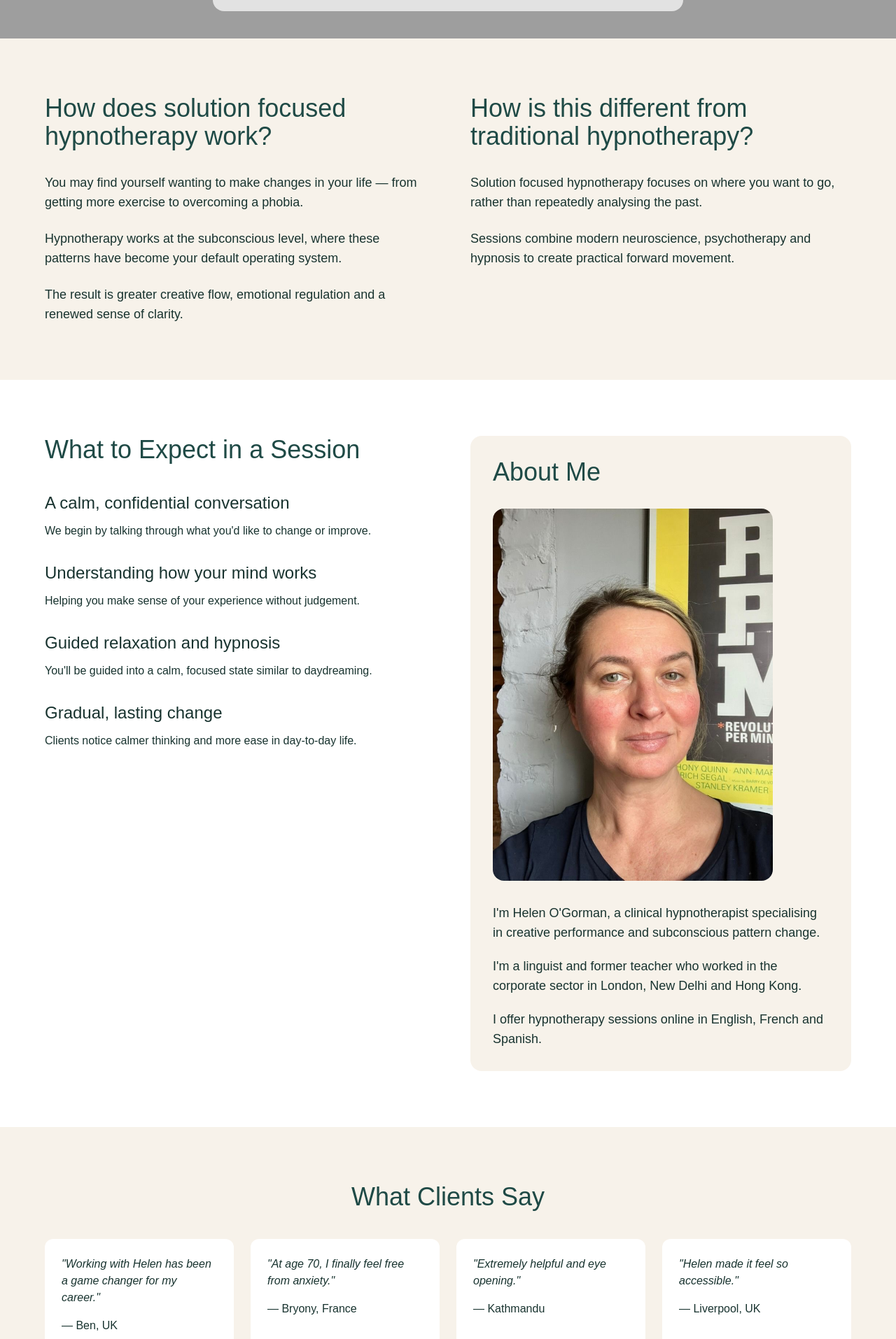
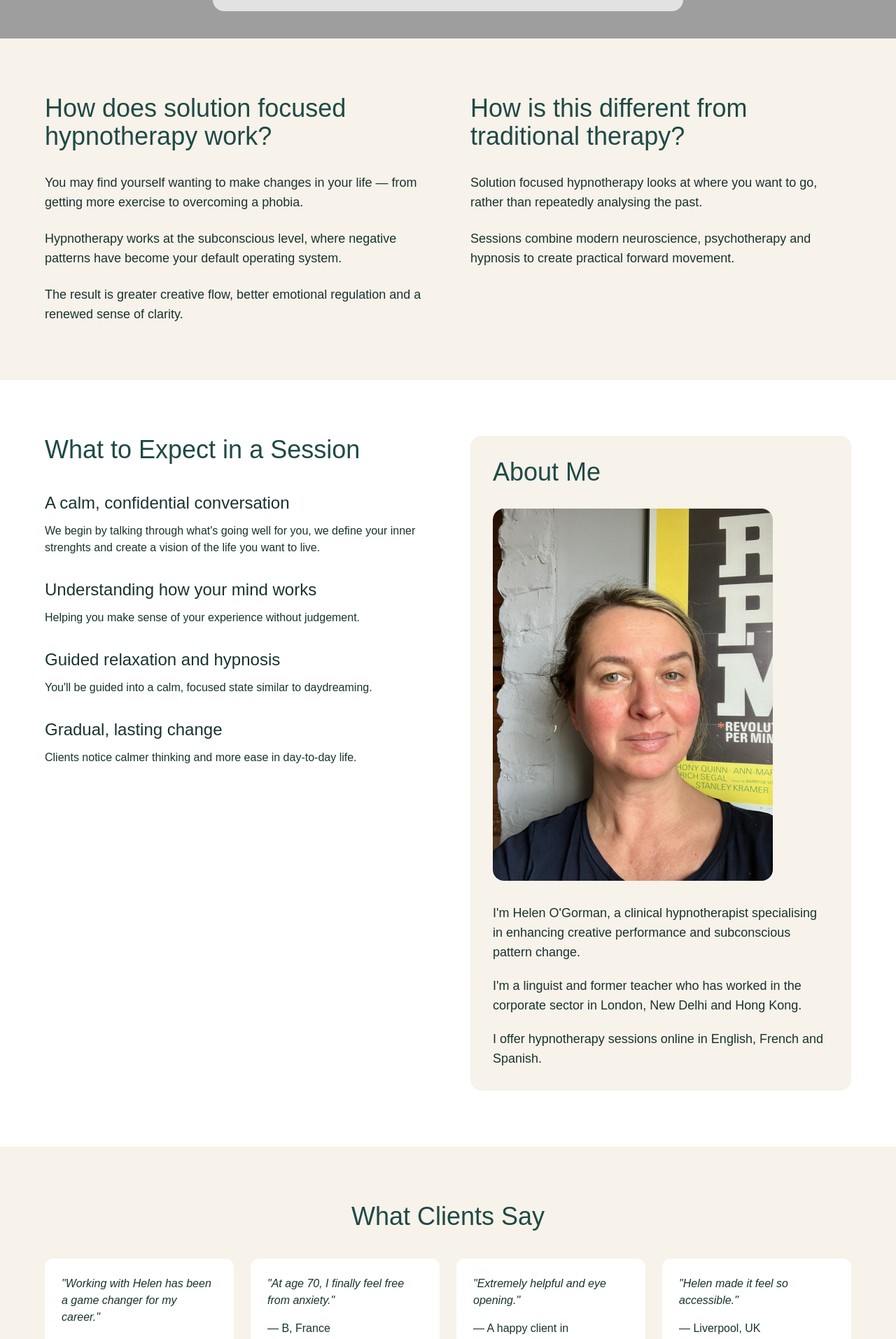
Before and after one commit to MosaicHypYes/mosaic-hypnotherapy, a Next.js app in the folder mosaic-vercel-site/: page / in a window 1280 px wide. Shown: the part 536-2450 px from the top of the page at 70% size. Built offline with nearby package versions, Linux system fonts and the light colour scheme; grey boxes are pictures that could not be loaded.

Commit message:
Update text for clarity and consistency

```diff
--- a/mosaic-vercel-site/app/page.tsx
+++ b/mosaic-vercel-site/app/page.tsx
@@ -13,7 +13,7 @@ export default function Home() {
 
             <p className="text-2xl mb-8">
               Helping people move beyond burnout, overthinking,
-              anxiety and subconscious patterns through calm,
+              anxiety and subconscious patterns through
               solution focused hypnotherapy.
             </p>
 
@@ -37,23 +37,23 @@ export default function Home() {
             </p>
 
             <p className="mb-6 text-lg">
-              Hypnotherapy works at the subconscious level, where these
+              Hypnotherapy works at the subconscious level, where negative
               patterns have become your default operating system.
             </p>
 
             <p className="text-lg">
-              The result is greater creative flow, emotional regulation
+              The result is greater creative flow, better emotional regulation
               and a renewed sense of clarity.
             </p>
           </div>
 
           <div>
             <h2 className="text-4xl mb-8 text-deep">
-              How is this different from traditional hypnotherapy?
+              How is this different from traditional therapy?
             </h2>
 
             <p className="mb-6 text-lg">
-              Solution focused hypnotherapy focuses on where you want to go,
+              Solution focused hypnotherapy looks at where you want to go,
               rather than repeatedly analysing the past.
             </p>
 
@@ -75,7 +75,8 @@ export default function Home() {
             <div className="space-y-8">
               <div>
                 <h3 className="text-2xl mb-3">A calm, confidential conversation</h3>
-                <p>We begin by talking through what you'd like to change or improve.</p>
+                <p>We begin by talking through what's going well for you, we define your
+                  inner strenghts and create a vision of the life you want to live.</p>
               </div>
 
               <div>
@@ -108,11 +109,11 @@ export default function Home() {
 
             <p className="mb-5 text-lg">
               I'm Helen O'Gorman, a clinical hypnotherapist specialising
-              in creative performance and subconscious pattern change.
+              in enhancing creative performance and subconscious pattern change.
             </p>
 
             <p className="mb-5 text-lg">
-              I'm a linguist and former teacher who worked in the corporate
+              I'm a linguist and former teacher who has worked in the corporate
               sector in London, New Delhi and Hong Kong.
             </p>
 
@@ -141,14 +142,14 @@ export default function Home() {
               <p className="italic mb-4">
                 "At age 70, I finally feel free from anxiety."
               </p>
-              <p>— Bryony, France</p>
+              <p>— B, France</p>
             </div>
 
             <div className="bg-white p-6 rounded-xl">
               <p className="italic mb-4">
                 "Extremely helpful and eye opening."
               </p>
-              <p>— Kathmandu</p>
+              <p>— A happy client in Kathmandu</p>
             </div>
 
             <div className="bg-white p-6 rounded-xl">
@@ -179,11 +180,6 @@ export default function Home() {
             </div>
 
             <div className="flex justify-between border-b pb-4">
-              <span>Phobias (4 sessions)</span>
-              <span>£200</span>
-            </div>
-
-            <div className="flex justify-between border-b pb-4">
               <span>Stop Smoking (2 hour session)</span>
               <span>£100</span>
             </div>
```
